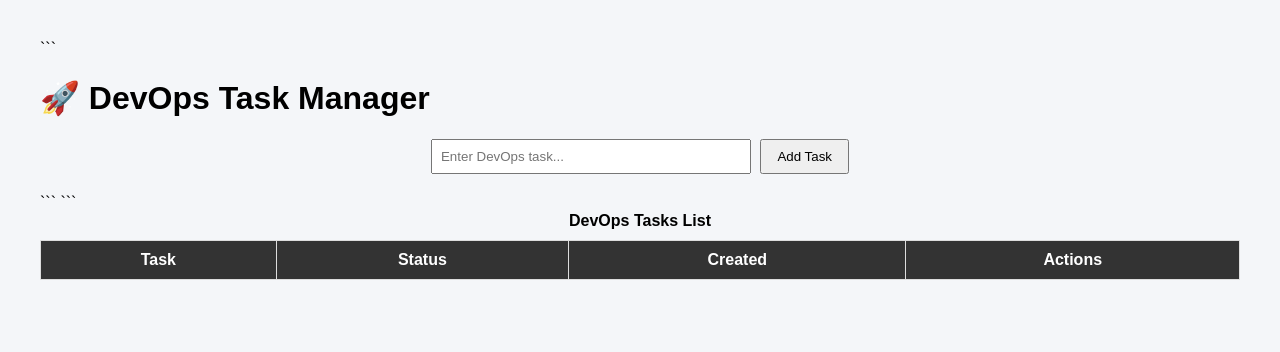
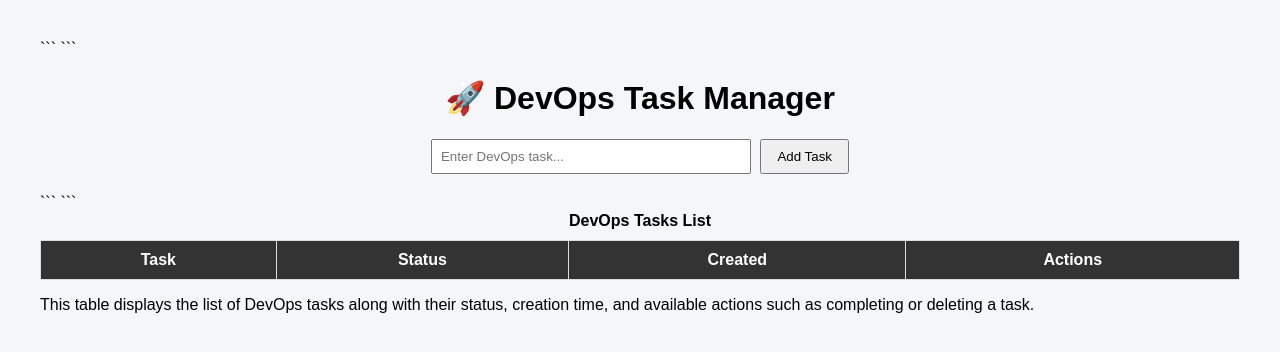
Before and after one commit to Vaish404/devops-demo-app, a Flask app: page / in a window 1280 px wide. Shown: the top 352 px of the page. Run offline with Flask 3, Linux system fonts and the light colour scheme; lists and menus that the app fills with data are empty.

Commit message:
Enhance index.html with styles and table accessibility
Added styling and improved accessibility for the tasks table.

````diff
--- a/templates/index.html
+++ b/templates/index.html
@@ -4,6 +4,8 @@
 <head>
     <meta charset="UTF-8">
     <title>DevOps Task Manager</title>
+
+```
 <style>
     body {
         font-family: Arial, sans-serif;
@@ -11,7 +13,6 @@
         background-color: #f4f6f9;
     }
 
-```
     h1 {
         text-align: center;
     }
@@ -57,11 +58,13 @@
     .complete {
         background-color: green;
         color: white;
+        border: none;
     }
 
     .delete {
         background-color: red;
         color: white;
+        border: none;
     }
 </style>
 ```
@@ -77,8 +80,10 @@
     <button type="submit">Add Task</button>
 </form>
 
-<table>
+<table aria-describedby="table-desc">
     <caption>DevOps Tasks List</caption>
+
+```
 <thead>
     <tr>
         <th>Task</th>
@@ -88,7 +93,6 @@
     </tr>
 </thead>
 
-```
 <tbody>
     {% for task in tasks %}
     <tr>
@@ -111,5 +115,10 @@
 
 </table>
 
+<p id="table-desc">
+This table displays the list of DevOps tasks along with their status, creation time,
+and available actions such as completing or deleting a task.
+</p>
+
 </body>
 </html>
````
Lines whose indentation alone changed are shown as unchanged.
